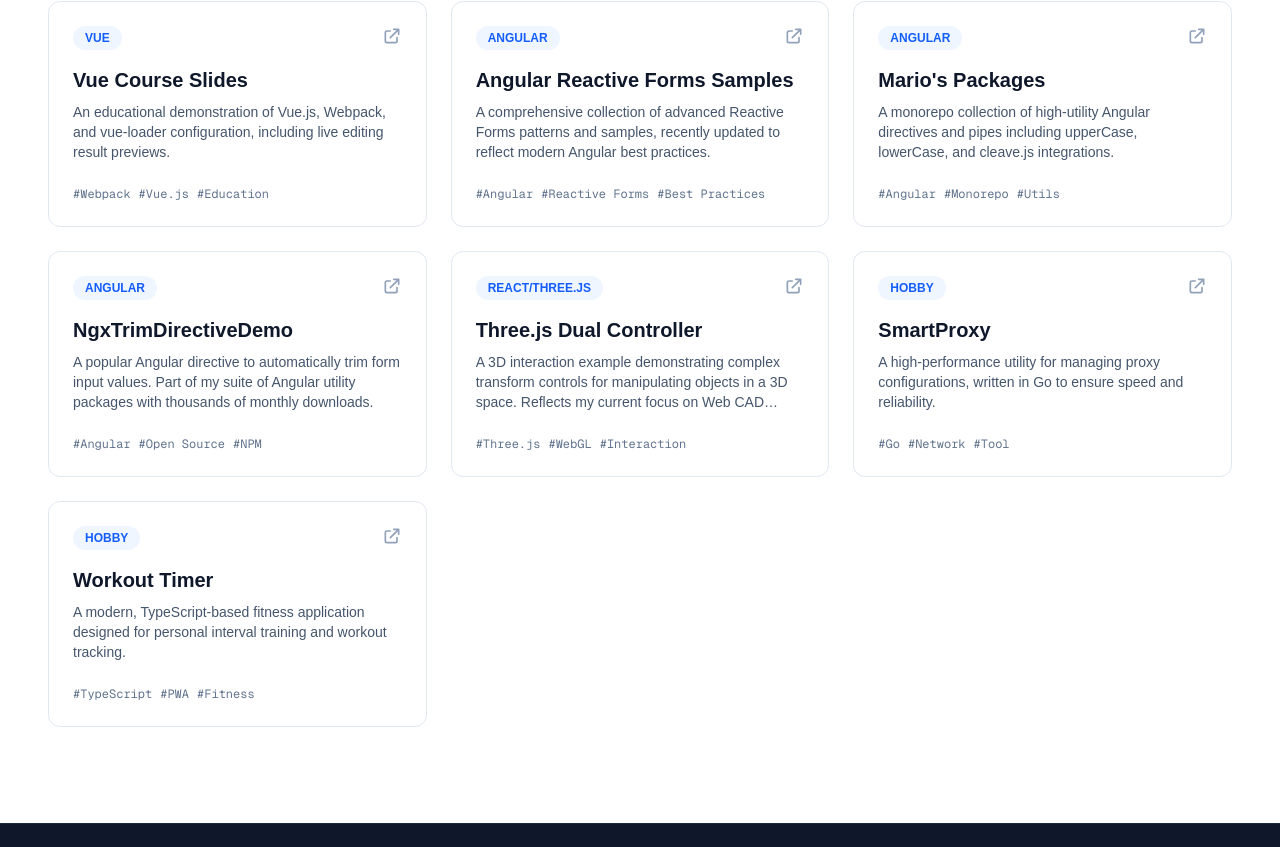
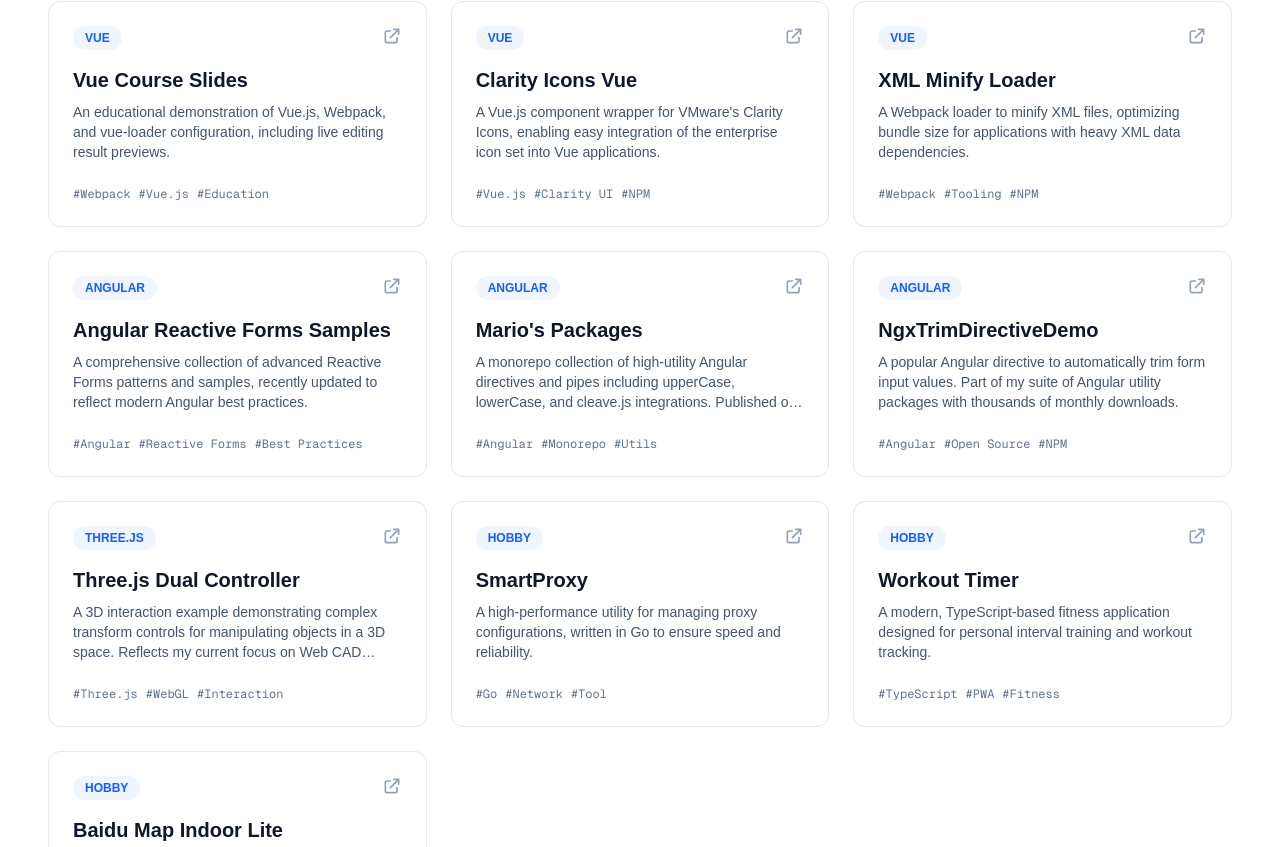
Before and after one commit to KingMario/KingMario.github.io, a Next.js app: page / in a window 1280 px wide. Shown: the part 1673-2520 px from the top of the page. Built offline with nearby package versions, Linux system fonts and the light colour scheme.

Commit message:
feat: add NPM link to footer and update portfolio with new projects

```diff
--- a/src/components/Footer.tsx
+++ b/src/components/Footer.tsx
@@ -12,6 +12,7 @@ export const Footer = () => {
         </div>
         <div className="flex gap-6">
           <a href={PERSONAL_INFO.socials.github} className="hover:text-white transition-colors">GitHub</a>
+          <a href={PERSONAL_INFO.socials.npm} className="hover:text-white transition-colors">NPM</a>
           {/* <a href={PERSONAL_INFO.socials.linkedin} className="hover:text-white transition-colors">LinkedIn</a> */}
         </div>
       </div>
--- a/src/data/portfolio.ts
+++ b/src/data/portfolio.ts
@@ -5,6 +5,7 @@ export const PERSONAL_INFO = {
   tagline: "From Vue.js ecosystems to Angular enterprise solutions, now architecting 3D Web CAD platforms with React & Three.js.",
   socials: {
     github: "https://github.com/KingMario",
+    npm: "https://www.npmjs.com/~kingmario",
     email: "mailto:changyu.geng@gmail.com", // Placeholder or from profile if available (not in profile)
   },
 };
@@ -42,6 +43,20 @@ export const PROJECTS = [
     tags: ["Webpack", "Vue.js", "Education"],
     category: "Vue",
   },
+  {
+    name: "Clarity Icons Vue",
+    description: "A Vue.js component wrapper for VMware's Clarity Icons, enabling easy integration of the enterprise icon set into Vue applications.",
+    url: "https://www.npmjs.com/package/clarity-icons-vue",
+    tags: ["Vue.js", "Clarity UI", "NPM"],
+    category: "Vue",
+  },
+  {
+    name: "XML Minify Loader",
+    description: "A Webpack loader to minify XML files, optimizing bundle size for applications with heavy XML data dependencies.",
+    url: "https://www.npmjs.com/package/xml-minify-loader",
+    tags: ["Webpack", "Tooling", "NPM"],
+    category: "Vue",
+  },
   // Angular Era
   {
     name: "Angular Reactive Forms Samples",
@@ -52,7 +67,7 @@ export const PROJECTS = [
   },
   {
     name: "Mario's Packages",
-    description: "A monorepo collection of high-utility Angular directives and pipes including upperCase, lowerCase, and cleave.js integrations.",
+    description: "A monorepo collection of high-utility Angular directives and pipes including upperCase, lowerCase, and cleave.js integrations. Published on NPM.",
     url: "https://github.com/KingMario/packages",
     tags: ["Angular", "Monorepo", "Utils"],
     category: "Angular",
@@ -64,13 +79,13 @@ export const PROJECTS = [
     tags: ["Angular", "Open Source", "NPM"],
     category: "Angular",
   },
-  // React / Three.js / Web CAD
+  // Three.js / Web CAD
   {
     name: "Three.js Dual Controller",
     description: "A 3D interaction example demonstrating complex transform controls for manipulating objects in a 3D space. Reflects my current focus on Web CAD platforms.",
     url: "https://github.com/KingMario/three-example-with-dual-controller",
     tags: ["Three.js", "WebGL", "Interaction"],
-    category: "React/Three.js",
+    category: "Three.js",
   },
   // Hobby / Utilities
   {
@@ -87,4 +102,11 @@ export const PROJECTS = [
     tags: ["TypeScript", "PWA", "Fitness"],
     category: "Hobby",
   },
+  {
+    name: "Baidu Map Indoor Lite",
+    description: "A specialized solution for Baidu Map customized layer tiles cutting, enabling efficient indoor map rendering and management.",
+    url: "https://github.com/KingMario/Baidu-Map-Indoor-Lite",
+    tags: ["GIS", "Baidu Map", "Tiling"],
+    category: "Hobby",
+  },
 ];
```
